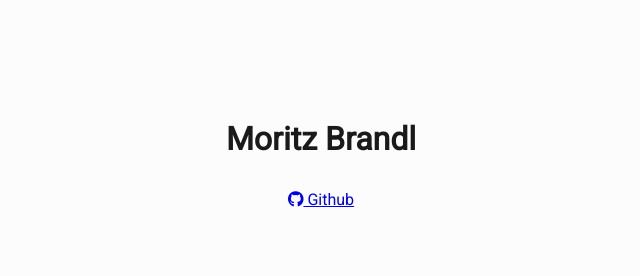
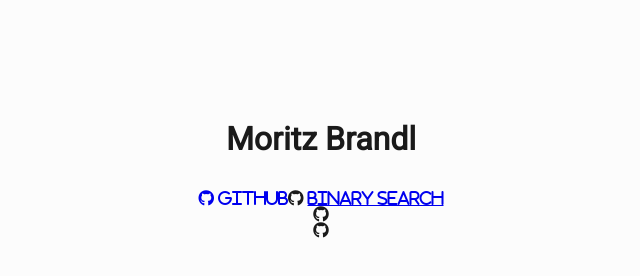
Before and after one commit to mzbrandl/github-page, a plain HTML site: page index.html in a window 1280 px wide. Shown: the whole page, without its empty margins (319-959 px from the left). Drawn offline with Linux system fonts and the light colour scheme.

Commit message:
added binary search link

```diff
--- a/index.html
+++ b/index.html
@@ -11,8 +11,12 @@
 			<h1>Moritz Brandl</h1>
 			<div class="links">
 				<a href="https://github.com/mzbrandl">
-					<i class="fab fa-github"></i>
-					Github</a>
+					<i class="fab fa-github"/>
+					Github
+				</a>
+				<a href="mzbrandl.github.io/binary-search">
+					Binary Search
+				</a>
 			</div>
 		</div>
 	</body>
```
